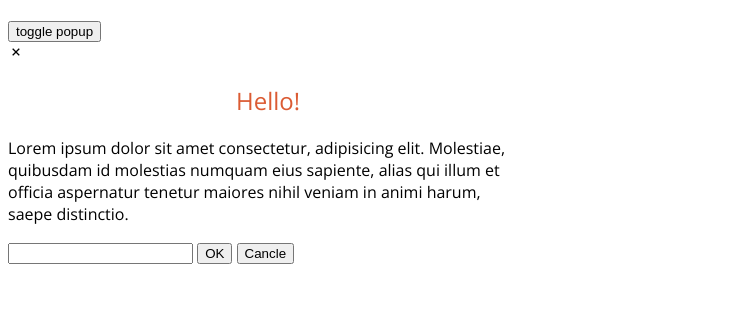
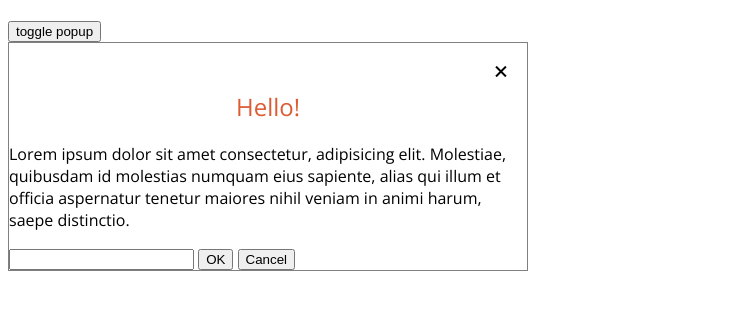
Before and after one commit to BonhaengLee/UIComponents, a website: page popup/index.html in a window 1280 px wide. Both pictures are taken after a click on the button "toggle popup". Shown: the part 67-376 px from the top of the page, without its empty margins (0-742 px from the left). Drawn offline with nearby package versions, Linux system fonts and the light colour scheme.

Commit message:
Feat. show popup-message(no layout, no remove prev message)

```diff
--- a/popup/index.html
+++ b/popup/index.html
@@ -24,12 +24,24 @@
       }
       /* 팝업을 위한 CSS */
       .popup-container {
-        /* display: none; */
+        display: none;
         max-width: 520px;
         min-height: 200px;
+        border: 1px solid gray;
       }
 
-      .bx {
+      .close-button {
+        position: relative;
+        top: 16px;
+        left: 480px;
+        background: none;
+        border: none;
+        cursor: pointer;
+        padding: 0;
+      }
+
+      i {
+        font-size: 24px;
       }
     </style>
     <script defer src="index.js"></script>
@@ -41,15 +53,15 @@
     <button class="toggle-button">toggle popup</button>
 
     <div class="popup-container">
-      <i class="bx bx-x bx-flip-vertical"></i>
+      <button class="close-button"><i class="bx bx-x bx-flip-vertical"></i></button>
       <h2 class="title">Hello!</h2>
       <p>
         Lorem ipsum dolor sit amet consectetur, adipisicing elit. Molestiae, quibusdam id molestias numquam eius
         sapiente, alias qui illum et officia aspernatur tenetur maiores nihil veniam in animi harum, saepe distinctio.
       </p>
-      <input type="text" class="input" />
-      <button class="ok">OK</button>
-      <button class="cancle">Cancle</button>
+      <input type="text" class="popup-input" />
+      <button class="ok-button">OK</button>
+      <button class="cancel-button">Cancel</button>
     </div>
 
     <p class="popup-message"></p>
--- a/popup/index.js
+++ b/popup/index.js
@@ -1,6 +1,34 @@
-$toggleButton = document.querySelector('.toggle-button');
-$container = document.querySelector('.popup-container');
+const $toggleButton = document.querySelector('.toggle-button');
+const $popupContainer = document.querySelector('.popup-container');
+const $closeButton = document.querySelector('.close-button');
+const $cancelButton = document.querySelector('.cancel-button');
+const $okButton = document.querySelector('.ok-button');
+const $popupMessage = document.querySelector('.popup-message');
+const $popupInput = document.querySelector('.popup-input');
 
 $toggleButton.onclick = () => {
-  $container.style.display = 'block';
+  $popupContainer.style.display = $popupContainer.style.display === 'block' ? 'none' : 'block';
 };
+
+$closeButton.onclick = e => {
+  e.target.closest('div').style.display = 'none';
+};
+
+$cancelButton.onclick = e => {
+  e.target.closest('div').style.display = 'none';
+};
+
+$okButton.onclick = e => {
+  e.target.closest('div').style.display = 'none';
+  console.log(e.target.closest('input').value);
+
+  $popupMessage.textContent =
+    e.target.closest('input').value.trim() !== '' ? 'from popup : ' + e.target.closest('input').value : '';
+};
+
+$popupInput.onchange = e => {
+  console.log(e.target.value);
+  e.target.closest('div').style.display = 'none';
+  $popupMessage.textContent =
+    e.target.closest('input').value.trim() !== '' ? 'from popup : ' + e.target.closest('input').value : '';
+};
```
